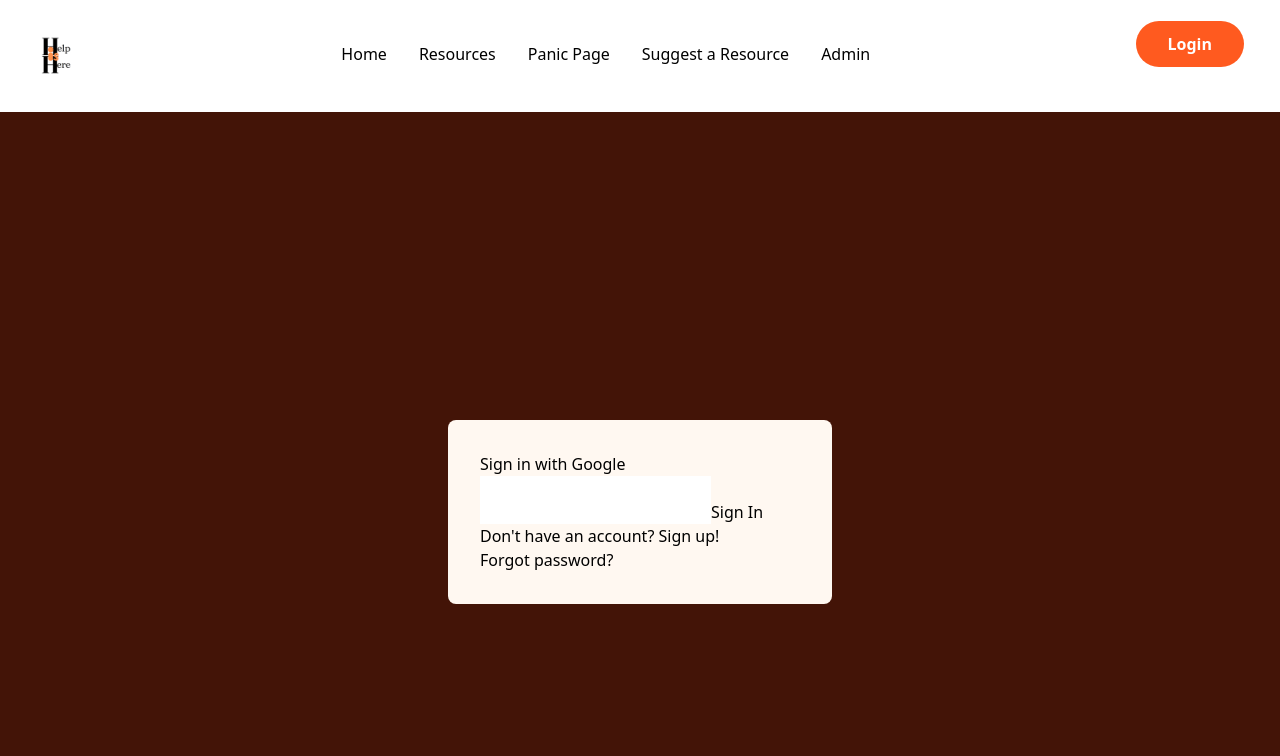
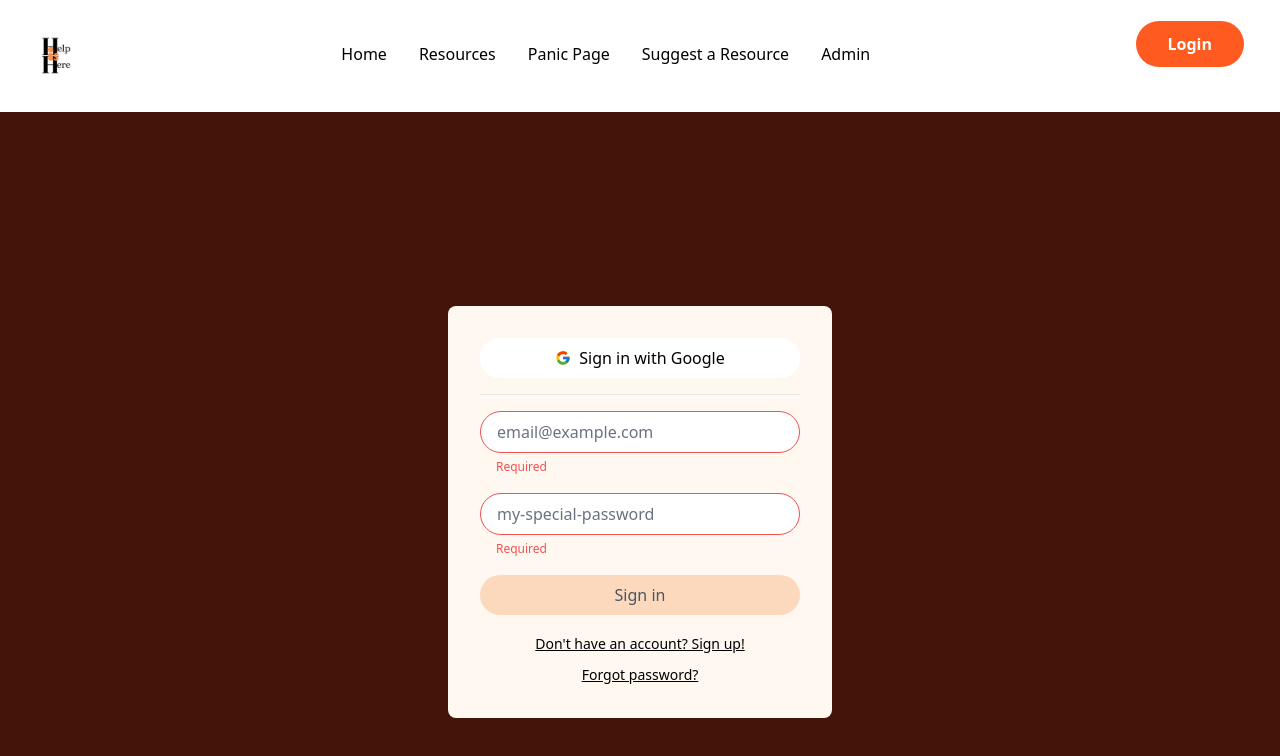
Before and after one commit to help-is-here/hih, a React (Vite) app: page /login in a window 1280 px wide. Shown: the top 756 px of the page. Built offline with nearby package versions, Linux system fonts and the light colour scheme; no server answers.

Commit message:
Added validated inputs

```diff
--- a/src/components/Auth/Auth.tsx
+++ b/src/components/Auth/Auth.tsx
@@ -1,40 +1,154 @@
+import client from '@/database/client'
 import { useEffect, useState } from 'react'
+import ValidatedInput from '../Form/ValidatedInput'
+import { FcGoogle } from 'react-icons/fc'
+import { useNavigate } from 'react-router-dom'
 
 type AuthProps = {
     view: string
     redirectTo: string
 }
-export default function Auth({ view, redirectTo }: AuthProps) {
+export default function Auth({ view }: AuthProps) {
     const [curState, setState] = useState<string>('signin')
+    const [email, setEmail] = useState<string>('')
+    const [password, setPassword] = useState<string>('')
+    const [formValid, setValid] = useState<boolean>(false)
+    const navigate = useNavigate()
 
     useEffect(() => {
         setState(view)
     }, [view])
 
+    const signUpNewUser = async () => {
+        const { data, error } = await client.auth.signUp({
+            email: email,
+            password: password,
+            options: {
+                emailRedirectTo: 'http://localhost:5173/',
+            },
+        })
+    }
+    const signInWithEmail = async () => {
+        const { data, error } = await client.auth.signInWithPassword({
+            email: email,
+            password: password,
+        })
+        if (!error) navigate('/')
+    }
+
+    const signInWithGoogle = async () => {
+        await client.auth.signInWithOAuth({
+            provider: 'google',
+        })
+    }
+
+    const updatePassword = async () => {
+        await client.auth.updateUser({ password: password })
+    }
+
+    const sendResetEmail = async () => {
+        await client.auth.resetPasswordForEmail(email, {
+            redirectTo: 'http://localhost:5173/change-password',
+        })
+    }
+
+    const validateEmail = (val: string) => {
+        return /^[A-Z0-9._%+-]+@[A-Z0-9.-]+\.[A-Z]{2,4}$/i.test(val)
+    }
     const forgottenPassword = (
         <>
-            <input></input>
-            <button>Send email</button>
-            <button onClick={() => setState('signIn')}>
+            <ValidatedInput
+                type="text"
+                validator={validateEmail}
+                onValid={(val) => {
+                    setEmail(val)
+                    setValid(true)
+                }}
+                onInvalid={() => setValid(false)}
+                placeholder="email@example.com"
+            />
+            <button
+                title={!formValid ? 'Email required' : ''}
+                className="block my-4 disabled:bg-orange-200 disabled:text-gray-600 rounded-full bg-orange-400 w-full py-2"
+                disabled={!formValid}
+                onClick={sendResetEmail}
+            >
+                Send email
+            </button>
+            <button
+                className="block underline"
+                onClick={() => setState('signIn')}
+            >
                 Remembered? Login here
             </button>
         </>
     )
     const signIn = (
         <>
-            <div>Sign in with Google</div>
-            <input></input>
-            <input></input>
-            <button>Sign In</button>
-            <button onClick={() => setState('signUp')}>
+            <button
+                onClick={signInWithGoogle}
+                className="w-full mb-4 flex bg-white rounded-full gap-2 items-center px-4 py-2 justify-center"
+            >
+                <FcGoogle size="1rem" />
+                <div>Sign in with Google</div>
+            </button>
+            <hr className="bg-neutral" />
+            <div className="my-4">
+                <ValidatedInput
+                    type="text"
+                    validator={validateEmail}
+                    onValid={(val) => {
+                        setEmail(val)
+                        setValid(true)
+                    }}
+                    onInvalid={() => setValid(false)}
+                    placeholder="email@example.com"
+                />
+            </div>
+            <ValidatedInput
+                type="password"
+                validator={() => true}
+                onValid={(val) => {
+                    setPassword(val)
+                    setValid(true)
+                }}
+                onInvalid={() => setValid(false)}
+                placeholder="my-special-password"
+            />
+            <button
+                title={!formValid ? 'All fields must be valid' : ''}
+                className="block my-4 disabled:bg-orange-200 disabled:text-gray-600 rounded-full bg-orange-400 w-full py-2"
+                disabled={!formValid}
+                onClick={signInWithEmail}
+            >
+                Sign in
+            </button>
+            <button
+                className="underline text-sm text-center w-full mb-2"
+                onClick={() => setState('signUp')}
+            >
                 Don't have an account? Sign up!
             </button>
-            <button onClick={() => setState('forgottenPassword')}>
+            <button
+                className="underline text-sm text-center w-full"
+                onClick={() => setState('forgottenPassword')}
+            >
                 Forgot password?
             </button>
         </>
     )
     const signUp = (
+        <>
+            <div>Sign up with Google</div>
+            <input></input>
+            <input></input>
+            <button>Sign Up</button>
+            <button onClick={() => setState('signIn')}>
+                Already have an account? Sign in!
+            </button>
+        </>
+    )
+    const changePassword = (
         <>
             <div>Sign up with Google</div>
             <input></input>
@@ -51,6 +165,8 @@ export default function Auth({ view, redirectTo }: AuthProps) {
             return signUp
         case 'forgottenPassword':
             return forgottenPassword
+        case 'changePassword':
+            return changePassword
         default:
             return signIn
     }
--- /dev/null
+++ b/src/components/Form/ValidatedInput.tsx
@@ -0,0 +1,57 @@
+import { useEffect, useState } from 'react'
+
+type ValidatedInputProps = {
+    validator: (val: string) => boolean
+    onValid: (val: string) => void
+    onInvalid: (val: string) => void
+    placeholder: string
+    type: string
+}
+
+export default function ValidatedInput({
+    validator,
+    onValid,
+    onInvalid,
+    placeholder,
+    type = 'text',
+}: ValidatedInputProps) {
+    useEffect(() => {
+        setError(validate(''))
+    }, [])
+
+    const validate = (val: string) => {
+        if (!val.trim()) {
+            onInvalid(val)
+            return 'Required'
+        } else if (!validator(val)) {
+            onInvalid(val)
+            return 'Invalid'
+        } else {
+            onValid(val)
+            return 'Looks good!'
+        }
+    }
+    const [error, setError] = useState<string>('Looks good!')
+    return (
+        <>
+            <input
+                type={type}
+                className={`px-4 py-2 rounded-full block w-full border border-solid ${
+                    error == 'Looks good!'
+                        ? 'border-green-500'
+                        : 'border-red-500'
+                }`}
+                id="email-password-forgot"
+                placeholder={placeholder}
+                onChange={(e) => setError(validate(e.target.value))}
+            ></input>
+            <span
+                className={`text-xs ms-4 ${
+                    error == 'Looks good!' ? 'text-green-500' : 'text-red-500'
+                }`}
+            >
+                {error}
+            </span>
+        </>
+    )
+}
--- a/src/views/AuthPages/ChangePasswordPage.tsx
+++ b/src/views/AuthPages/ChangePasswordPage.tsx
@@ -6,7 +6,7 @@ import AuthPageLayout from '@/components/Auth/AuthPageLayout'
 const LoginPage = () => {
     const ifSession = (
         <div className="w-96 bg-orange-50 rounded-lg p-8">
-            <Auth redirectTo="/" view="forgottenPassword" />
+            <Auth redirectTo="/" view="changePassword" />
         </div>
     )
     const notSession = (
```
